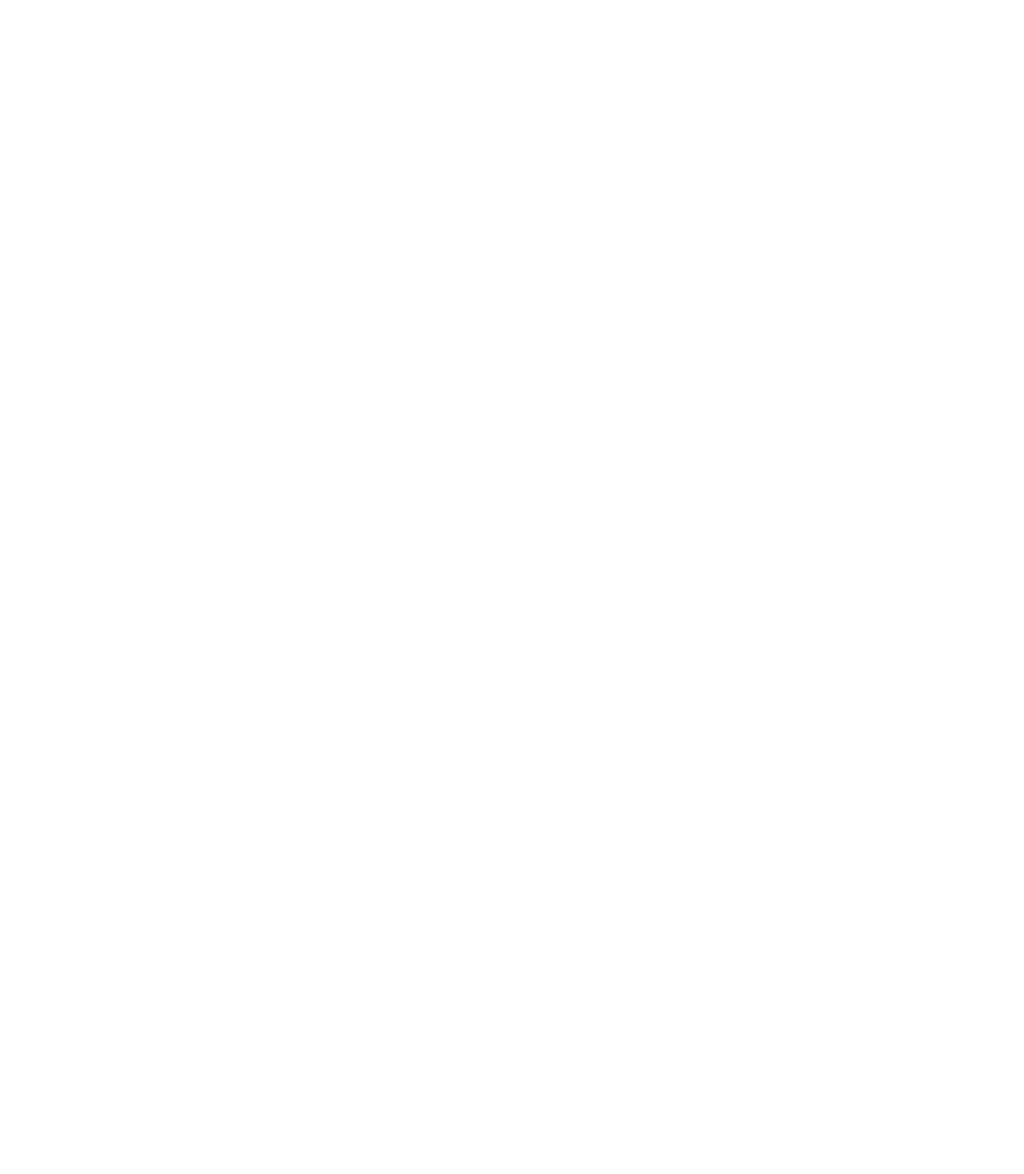
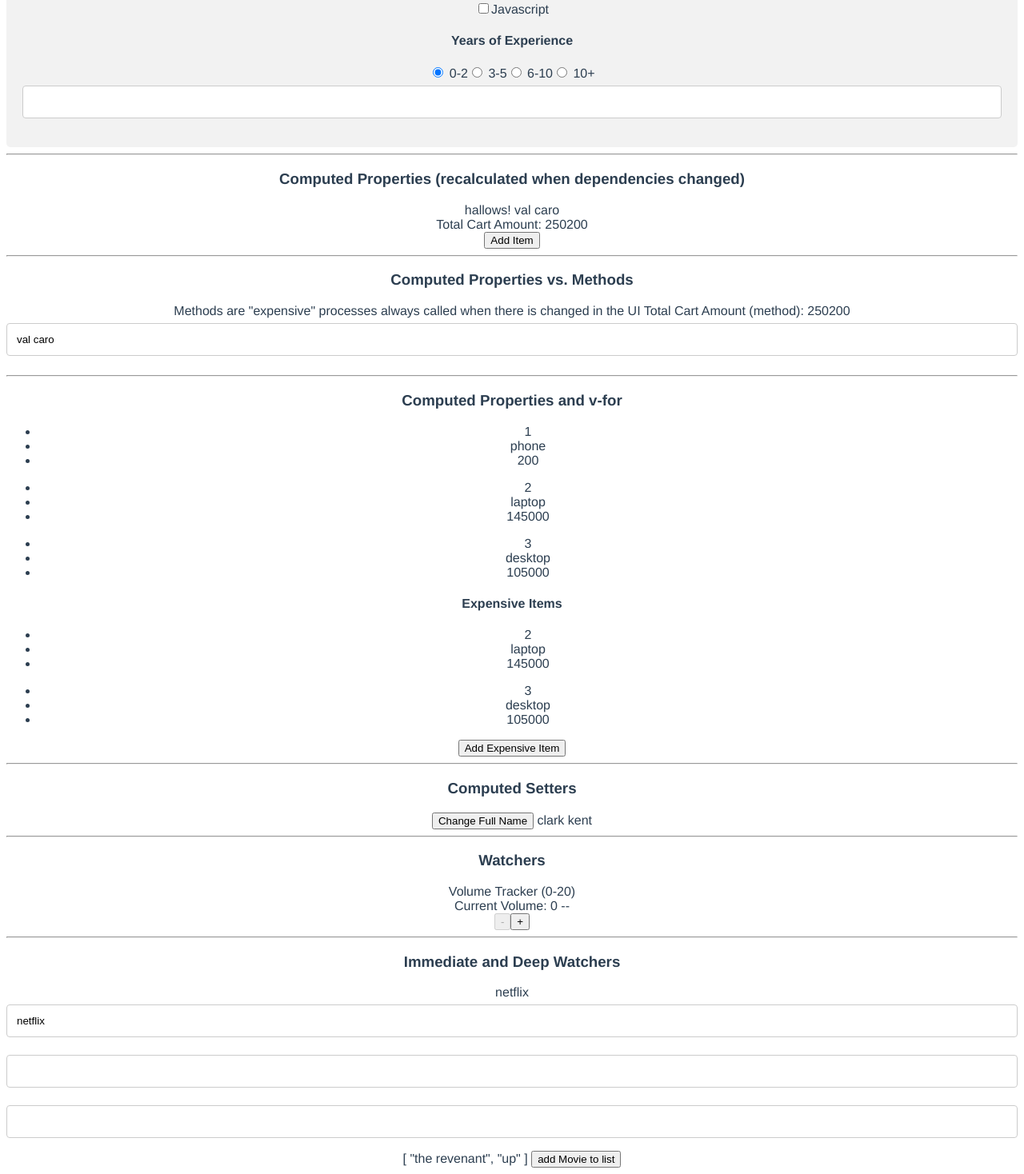
Before and after one commit to valcaro87/vueJS-courses, a Vue app: page / in a window 1280 px wide. Shown: the part 3252-4720 px from the top of the page at 80% size. Before the commit the page ends 3213 px from the top, so only its background shows below. Built offline with nearby package versions, Linux system fonts and the light colour scheme.

Commit message:
done ep 28

```diff
--- a/src/App.vue
+++ b/src/App.vue
@@ -107,6 +107,14 @@
   <div></div>
 
   <hr />
+  <h3>Directives - v-once v-pre</h3>
+  <div>
+    <span v-once>{{ testingVonce}} </span>
+    <button @click="testingVonce = 'superman'"> v-once cant modify </button><br/>
+    <span v-pre>{{ testingVonce}} </span>
+  </div>
+
+  <hr />
   <h3>Form Handling</h3>
   <div>
     <div class="container">
@@ -114,12 +122,16 @@
         {{ JSON.stringify(myFormValues, null, 2)}}
       </div>
 
-      <form @submit="submitMyApplication">
+      <!-- modifiers: .trim .number lazy .prevent    -->
+      <form @submit.prevent="submitMyApplication">
         <label for="fname">First Name</label>
-        <input type="text" id="fname" name="fname" placeholder="Your name.." v-model="myFormValues.fname">
+        <input type="text" id="fname" name="fname" placeholder="Your name.." v-model.trim.lazy="myFormValues.fname">
 
         <label for="lname">Last Name</label>
         <input type="text" id="lname" name="lname" placeholder="Your last name.." v-model="myFormValues.lname">
+
+        <label for="age">Age</label>
+        <input type="text" id="age" name="age" placeholder="age" v-model.number="myFormValues.age">
 
         <label for="country">Country</label>
         <select id="country" name="country" v-model="myFormValues.country">
@@ -162,9 +174,81 @@
           <input type="radio" id="html" value="10+" v-model="myFormValues.yearsOfExperience"> <label for="10+">10+</label>
         </div>
 
-        <input type="submit" value="Submit">
+        <!-- <input type="submit" value="Submit"> -->
+        <input @keyup.enter.prevent="submitMyApplication" type="text" id="submitWhenEnter" v-model.number="myFormValues.submitWhenEnter">
+
+
       </form>
     </div>
+  </div>
+
+  <hr />
+  <h3>Computed Properties (recalculated when dependencies changed)</h3>
+  <div>
+    {{ fullName }}
+  </div>
+  <div>
+    Total Cart Amount: {{ totalCartAmount }} <br>
+
+    <button @click="cartItems.push({id: 4, item: 'monitor', price: 49000})"> Add Item</button>
+
+  </div>
+
+  <hr />
+  <h3>Computed Properties vs. Methods</h3>
+  <div>
+    Methods are "expensive" processes
+    always called when there is changed in the UI
+    Total Cart Amount (method): {{ totalCartAmount02() }} <br>
+    <input type="text" v-model="name">
+  </div>
+
+  <hr />
+  <h3>Computed Properties and v-for</h3>
+  <div>
+
+    <ul v-for="item in cartItems" :key="item.id">
+      <li> {{ item.id }}</li>
+      <li> {{ item.item }}</li>
+      <li> {{ item.price }}</li>
+    </ul>
+    <h4>Expensive Items</h4>
+    <ul v-for="item in expensiveItems" :key="item.id">
+      <li> {{ item.id }}</li>
+      <li> {{ item.item }}</li>
+      <li> {{ item.price }}</li>
+    </ul>
+    <button @click="cartItems.push({id: 5, item: 'car', price: 1490000})"> Add Expensive Item</button>
+  </div>
+
+  <hr />
+  <h3>Computed Setters</h3>
+  <div>
+    <button @click="changeFullname">Change Full Name</button>
+    {{ myFullname }}
+  </div>
+
+  <hr />
+  <h3>Watchers</h3>
+  <div>Volume Tracker (0-20)</div>
+  <div>Current Volume: {{ volume }} -- {{ volumeAlert }} <br>
+    <button @click="volume -=1" :disabled="volume <= 0 ? true : false"> - </button>
+    <button @click="volume +=1" :disabled="volume == 10 ? true : false"> + </button>
+  </div>
+
+  <hr />
+  <h3>Immediate and Deep Watchers</h3>
+  <div>
+    {{ mymovie }}
+    <br>
+    <input type="text" v-model.lazy="mymovie">
+    <br>
+    <input type="text" v-model="movieInfo.title">
+    <input type="text" v-model="movieInfo.actor">
+    <br>
+    {{ movieList }}
+    <button @click="movieList.push('wonderwoman')">add Movie to list</button>
+
   </div>
 
 </template>
@@ -234,13 +318,44 @@
       myFormValues: {
         fname: '',
         lname: '',
+        age: null,
         profileSummary: '',
         country: '',
         jobLocation: [],
         remoteWork: 'no',
         mySkills: [],
-        yearsOfExperience: '0-2'
+        yearsOfExperience: '0-2',
+        submitWhenEnter: null
       },
+      testingVonce: 'batman',
+      cartItems: [
+        {
+          id: 1,
+          item: 'phone',
+          price: 200
+        },
+        {
+          id: 2,
+          item: 'laptop',
+          price: 145000
+        },
+        {
+          id: 3,
+          item: 'desktop',
+          price: 105000
+        }
+      ],
+      myfirstName: 'clark',
+      mylastName: 'kent',
+      volume: 0,
+      volumeAlert: '',
+      mymovie: 'netflix',
+      movieInfo: {
+        title: '',
+        actor: ''
+      },
+      movieList: ['the revenant', 'up'],
+
 
     }
   },
@@ -267,10 +382,72 @@
     getInputValue() {
       return this.$refs.myInput.value
     },
-    submitMyApplication(event) {
-      event.preventDefault();
+    submitMyApplication() {
+      // event.preventDefault();
       console.log(this.myFormValues)
+    },
+    totalCartAmount02() {
+      console.log("🚀 ~ totalCartAmount ~ method property")
+      return this.cartItems.reduce((total, x) => (total += x.price), 0)
+    },
+    changeFullname() {
+      this.myFullname = 'spider man'
     }
+  },
+  computed: {
+    fullName() {
+      return `hallows! ${this.name}`
+    },
+    totalCartAmount() {
+      console.log("🚀 ~ totalCartAmount ~ computed")
+      return this.cartItems.reduce((total, x) => (total += x.price), 0)
+    },
+    expensiveItems() {
+      return this.cartItems.filter(item => item.price > 100000)
+    },
+    //setter //getter
+    myFullname: {
+      get() {
+        return `${this.myfirstName} ${this.mylastName}`
+      },
+      set(value) {
+        const names = value.split(' ')
+        this.myfirstName = names[0]
+        this.mylastName = names[1]
+      }
+    },
+  },
+  watch: { // variable name should be the same in data()
+    volume(newVolumValue, oldVolumValue) {
+      if(newVolumValue > oldVolumValue && newVolumValue == 7) {
+        this.volumeAlert = 'High volume alert'
+      } else {
+        this.volumeAlert = ''
+      }
+    },
+    // mymovie(newMovieValue) {
+    //   console.log `calling API from ${newMovieValue}`
+    // }
+    mymovie: { //this will run initially when the page loads
+      handler(newMovieValue) {
+        console.log `calling API from ${newMovieValue}`
+      },
+      immediate: true,
+    },
+    movieInfo: {
+      handler(newValue) {
+        console.log `calling API from ${newValue.title} - ${newValue.actor}`
+      },
+      immediate: true,
+      deep: true //deep nested object
+    },
+    movieList: {
+      handler(newValue) {
+        console.log `calling API from ${newValue}`
+      },
+      deep: true
+    }
+
   }
 }
 </script>
```
